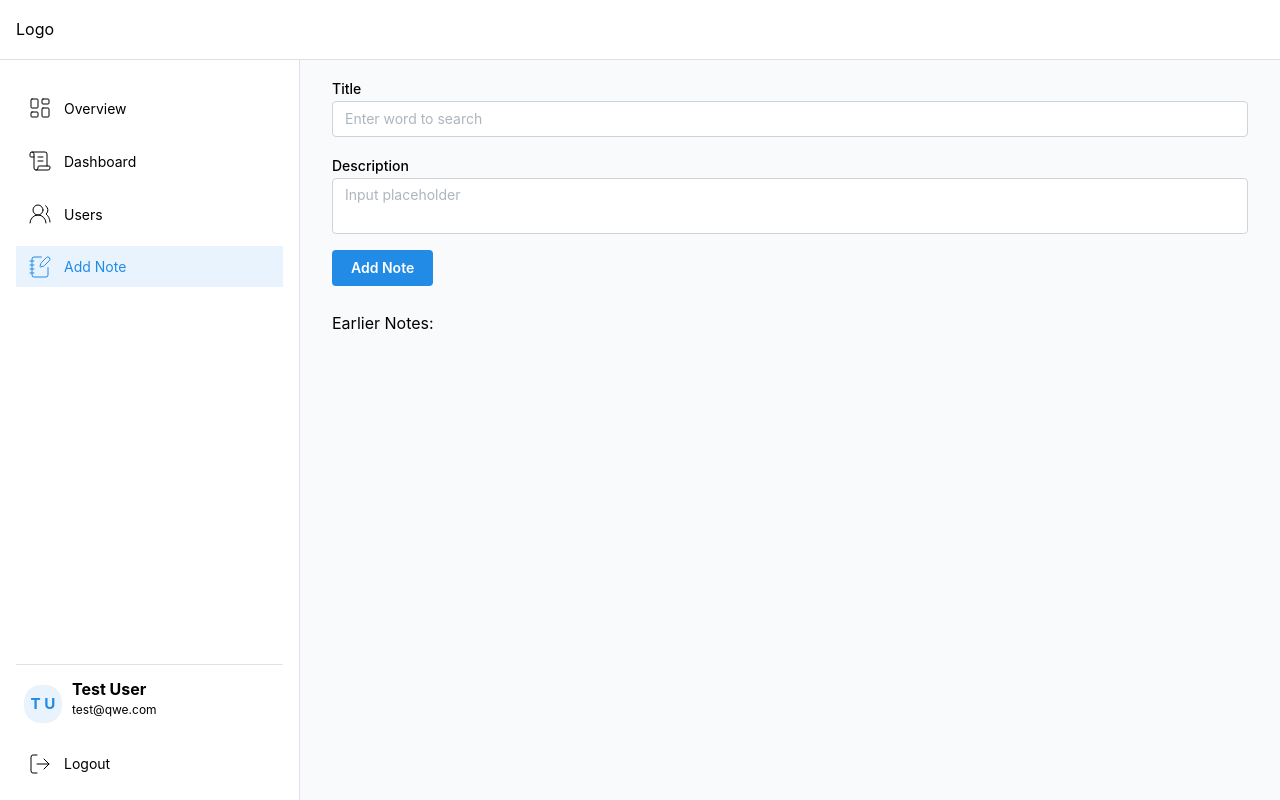
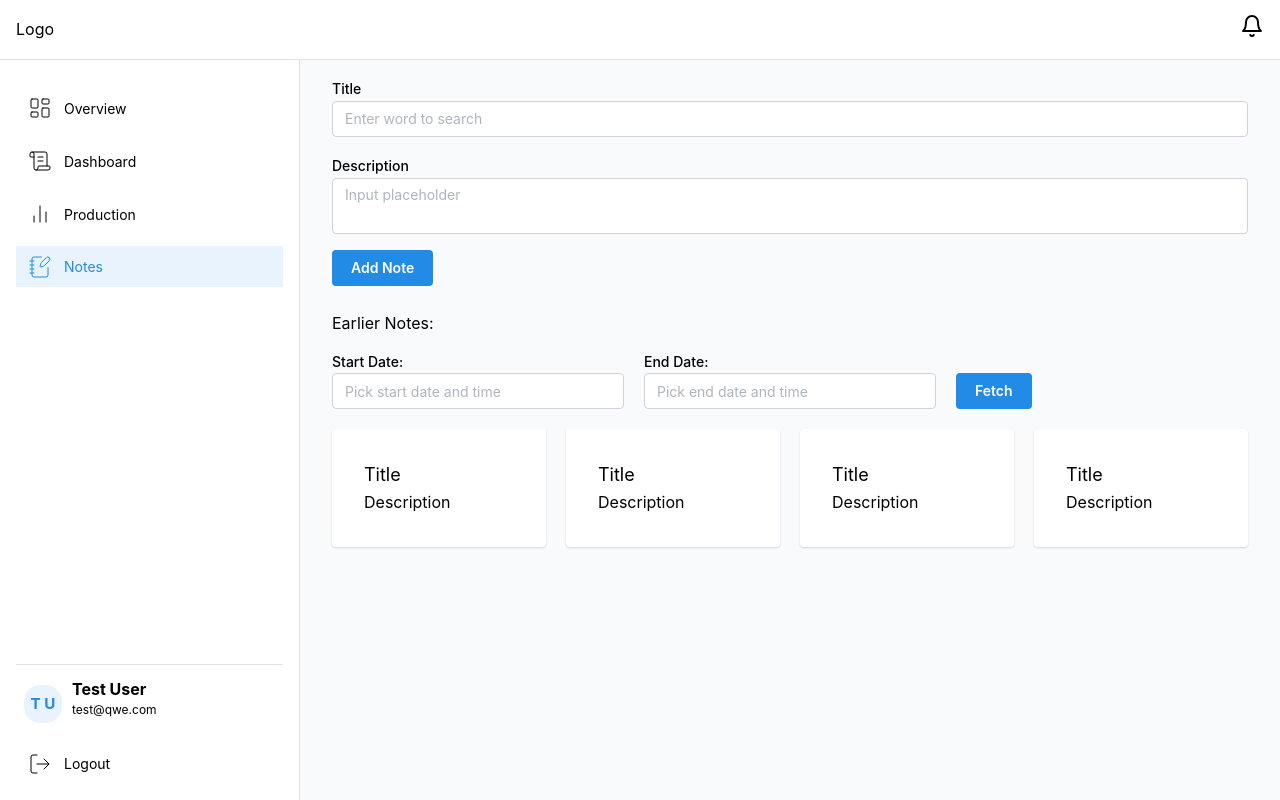
Before and after one commit to Prathamesh-B/Sensor-Data-Visualization, a React (Vite) app: page /addnote in a window 1280 px wide. Built offline with nearby package versions, Linux system fonts and the light colour scheme.

Commit message:
Layout Change

```diff
--- a/src/App.jsx
+++ b/src/App.jsx
@@ -1,8 +1,9 @@
 import { Group } from "@mantine/core";
-import { AppShell, Burger } from "@mantine/core";
+import { AppShell, Burger, Grid } from "@mantine/core";
 import { useDisclosure } from "@mantine/hooks";
 import Navbar from "./components/Navbar/Navbar";
 import AppRoutes from "./routerConfig"; // Import your Routes component
+import { Bell } from "lucide-react";
 
 function App() {
     const [opened, { toggle }] = useDisclosure();
@@ -18,7 +19,7 @@ function App() {
                 padding="md"
             >
                 <AppShell.Header>
-                    <Group h="100%" px="md">
+                    <Group h="100%" px="md" justify="space-between">
                         <Burger
                             opened={opened}
                             onClick={toggle}
@@ -26,6 +27,7 @@ function App() {
                             size="sm"
                         />
                         <div>Logo</div>
+                        <div><Bell/></div>
                     </Group>
                 </AppShell.Header>
                 <AppShell.Navbar p="md">
--- a/src/components/AddNote/AddNote.jsx
+++ b/src/components/AddNote/AddNote.jsx
@@ -1,8 +1,9 @@
 import React from 'react'
 import { useEffect, useState } from "react";
-import { Container, Center, Grid, Button, Text, Table, TextInput, Textarea } from "@mantine/core";
+import { Container, Center, Grid, Button, Text, Table, TextInput, Textarea, Paper } from "@mantine/core";
 import dayjs from "dayjs";
 import { formatDate } from "../../utils";
+import { DateTimePicker } from '@mantine/dates';
 const AddNote = () => {
 
   return (
@@ -28,31 +29,98 @@ const AddNote = () => {
             </Grid>
             <br></br>
             Earlier Notes:
-            {/* {error && <Text c="red">{error}</Text>}
-            <Table.ScrollContainer minWidth={800}>
-                <Table verticalSpacing="sm">
-                    <Table.Thead>
-                        <Table.Tr>
-                            <Table.Th>Day</Table.Th>
-                            <Table.Th>Pressure (hPa)</Table.Th>
-                            <Table.Th>Voltage (V)</Table.Th>
-                            <Table.Th>Humidity (%)</Table.Th>
-                            <Table.Th>Temperature (°C)</Table.Th>
-                        </Table.Tr>
-                    </Table.Thead>
-                    <Table.Tbody>
-                        {rows.length > 0 ? (
-                            rows
-                        ) : (
-                            <Table.Tr>
-                                <Table.Td colSpan={5}>
-                                    No data available
-                                </Table.Td>
-                            </Table.Tr>
-                        )}
-                    </Table.Tbody>
-                </Table>
-            </Table.ScrollContainer> */}
+            <Grid gutter="lg" mb="lg" mt={'13px'}>
+                <Grid.Col span={4}>
+                    <DateTimePicker
+                        label="Start Date:"
+                        placeholder="Pick start date and time"
+                        mx="auto"
+                    />
+                </Grid.Col>
+                <Grid.Col span={4}>
+                    <DateTimePicker
+                        label="End Date:"
+                        placeholder="Pick end date and time"
+                        mx="auto"
+                    />
+                </Grid.Col>
+                <Grid.Col span={4} mt={'auto'}>
+                    <Button>Fetch</Button>
+                </Grid.Col>
+                <Grid.Col span={{ base: 6, md: 3 }}>
+                    <Paper
+                        shadow="xs"
+                        p="xl"
+                    >
+                        <div>
+                            {/* <CircleGauge size={"2.5rem"} strokeWidth={1} /> */}
+                            <Text size="lg">
+                                Title
+                            </Text>
+                        </div>
+                        <div>
+                            <Text size="md" weight={700}>Description</Text>
+                        </div>
+                    </Paper>
+                </Grid.Col>
+                <Grid.Col span={{ base: 6, md: 3 }}>
+                    <Paper
+                        shadow="xs"
+                        p="xl"
+                    >
+                        <div>
+                            {/* <PlugZap size={"2.5rem"} strokeWidth={1} /> */}
+                            <Text size="lg">
+                                Title
+                            </Text>
+                        </div>
+                        <div>
+                            <Text size="md" weight={500}>Description</Text>
+
+                            {/* <Text size="xl" c="green">
+                                {latestData.Voltage} V
+                            </Text> */}
+                        </div>
+                    </Paper>
+                </Grid.Col>
+                <Grid.Col span={{ base: 6, md: 3 }}>
+                    <Paper
+                        shadow="xs"
+                        p="xl"
+                    >
+                        <div>
+                            {/* <Thermometer size={"2.5rem"} strokeWidth={1} /> */}
+                            <Text size="lg">
+                                Title
+                            </Text>
+                        </div>
+                        <div>
+                            <Text size="md" weight={500}>Description</Text>
+                            {/* <Text size="xl" c="red">
+                                {latestData.Temperature} °C
+                            </Text> */}
+                        </div>
+                    </Paper>
+                </Grid.Col>
+                <Grid.Col span={{ base: 6, md: 3 }}>
+                    <Paper
+                        shadow="xs"
+                        p="xl"
+                    >
+                        <div>
+                        <Text size="lg">
+                                Title
+                            </Text>
+                        </div>
+                        <div>
+                            <Text size="md" weight={500}>Description</Text>
+                            {/* <Text size="xl" c="orange">
+                                {latestData.Humidity} %
+                            </Text> */}
+                        </div>
+                    </Paper>
+                </Grid.Col>
+            </Grid>
         </Container>
 
   )
--- a/src/components/Navbar/Navbar.jsx
+++ b/src/components/Navbar/Navbar.jsx
@@ -5,6 +5,7 @@ import {
     NotebookPen,
     ScrollText,
     UsersRound,
+    BarChart2
 } from "lucide-react";
 import { Link, useLocation } from "react-router-dom";
 import "./Navbar.css";
@@ -34,9 +35,9 @@ const Navbar = () => {
                 </Link>
                 <Link to="/users">
                     <NavLink
-                        leftSection={<UsersRound strokeWidth={1} />}
+                        leftSection={<BarChart2 strokeWidth={1} />}
                         href="/users"
-                        label="Users"
+                        label="Production"
                         mt="sm"
                         active={location.pathname === "/users"}
                     />
@@ -45,7 +46,7 @@ const Navbar = () => {
                     <NavLink
                         leftSection={<NotebookPen strokeWidth={1} />}
                         href="/notes"
-                        label="Add Note"
+                        label="Notes"
                         mt="sm"
                         active={location.pathname === "/addnote"}
                     />
--- a/src/components/SensorData/SensorData.jsx
+++ b/src/components/SensorData/SensorData.jsx
@@ -60,8 +60,8 @@ const SensorData = () => {
 
     return (
         <Container>
-            <Grid align="center" gutter="md">
-                <Grid.Col span={6}>
+            <Grid grow align="center" gutter="md">
+                <Grid.Col span={4}>
                     <DateTimePicker
                         label="Start Date:"
                         value={startDate}
@@ -70,7 +70,7 @@ const SensorData = () => {
                         mx="auto"
                     />
                 </Grid.Col>
-                <Grid.Col span={6}>
+                <Grid.Col span={4}>
                     <DateTimePicker
                         label="End Date:"
                         value={endDate}
@@ -79,33 +79,22 @@ const SensorData = () => {
                         mx="auto"
                     />
                 </Grid.Col>
-                <Grid.Col span={6}>
-                    <Autocomplete
+                <Grid.Col span={4} mt='auto'>
+                    {/* <Autocomplete
                         label="Parameters: "
                         placeholder="Pick a Parameter"
                         data={['Pressure', 'Voltage', 'Temperature', 'Humidity']}
-                    />
-                </Grid.Col>
-                <Grid.Col span={6}>
-                    <TextInput
-                        label="Search"
-                        placeholder="Enter word to search"
-                    />
-                </Grid.Col>
-                <Grid.Col span={6}>
+                    /> */}
                     <Button
-                        variant="outline"
+                        // variant="outline"
                         // onClick={() => setPresetRange(0)}
                         // style={{ marginLeft: "10px" }}
                     >
-                        Reset Filters
+                        Apply Filters
                     </Button>
                 </Grid.Col>
                 <Grid.Col span={12}>
                     <Center>
-                        <Button
-                            onClick={handleFetchData}
-                            >Fetch Data</Button>
                         <Button
                             variant="outline"
                             onClick={() => setPresetRange(0)}
@@ -129,17 +118,29 @@ const SensorData = () => {
                         </Button>
                     </Center>
                 </Grid.Col>
+                <Grid.Col span={4} mt='auto'>
+                    <Autocomplete
+                        label="Tables: "
+                        placeholder="Select a table"
+                        data={['Sensors', 'Sensor Data', 'Machines', 'Supervisior', 'Products', 'Production', 'Events', 'Supervisior Reports']}
+                    />
+                </Grid.Col>
+                <Grid.Col span={4} mt='auto'>
+                    <Button>
+                        Apply Filters
+                    </Button>
+                </Grid.Col>
             </Grid>
             {error && <Text c="red">{error}</Text>}
             <Table.ScrollContainer minWidth={800}>
                 <Table verticalSpacing="sm">
                     <Table.Thead>
                         <Table.Tr>
-                            <Table.Th>Day</Table.Th>
-                            <Table.Th>Pressure (hPa)</Table.Th>
-                            <Table.Th>Voltage (V)</Table.Th>
-                            <Table.Th>Humidity (%)</Table.Th>
-                            <Table.Th>Temperature (°C)</Table.Th>
+                            <Table.Th>ID</Table.Th>
+                            <Table.Th>Timestamp</Table.Th>
+                            <Table.Th>Machine_ID</Table.Th>
+                            <Table.Th>Sensor_ID</Table.Th>
+                            <Table.Th>Value</Table.Th>
                         </Table.Tr>
                     </Table.Thead>
                     <Table.Tbody>
```
Also changed, not shown: src/components/Dashboard/Dashboard.jsx (+28 -16 lines).
